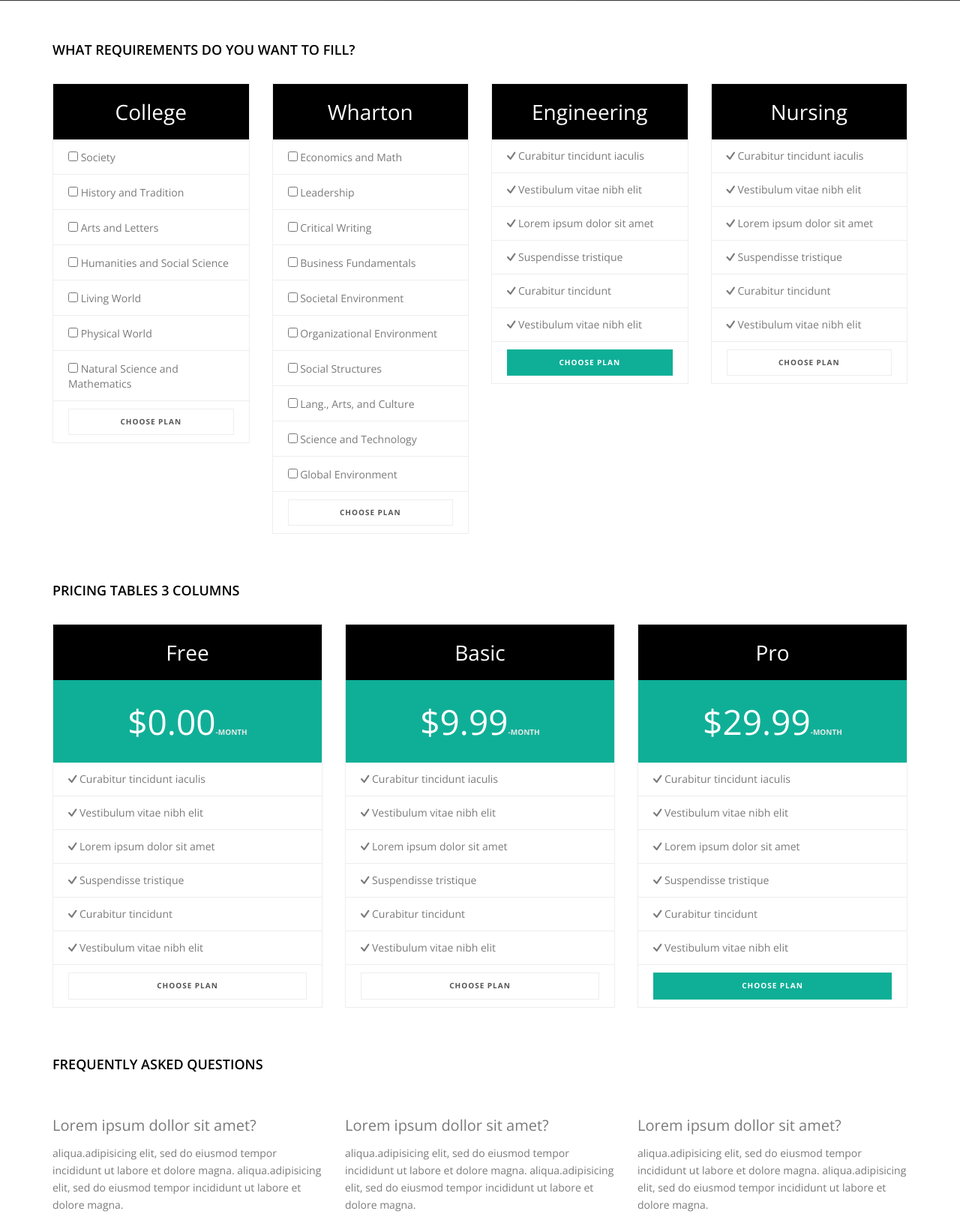
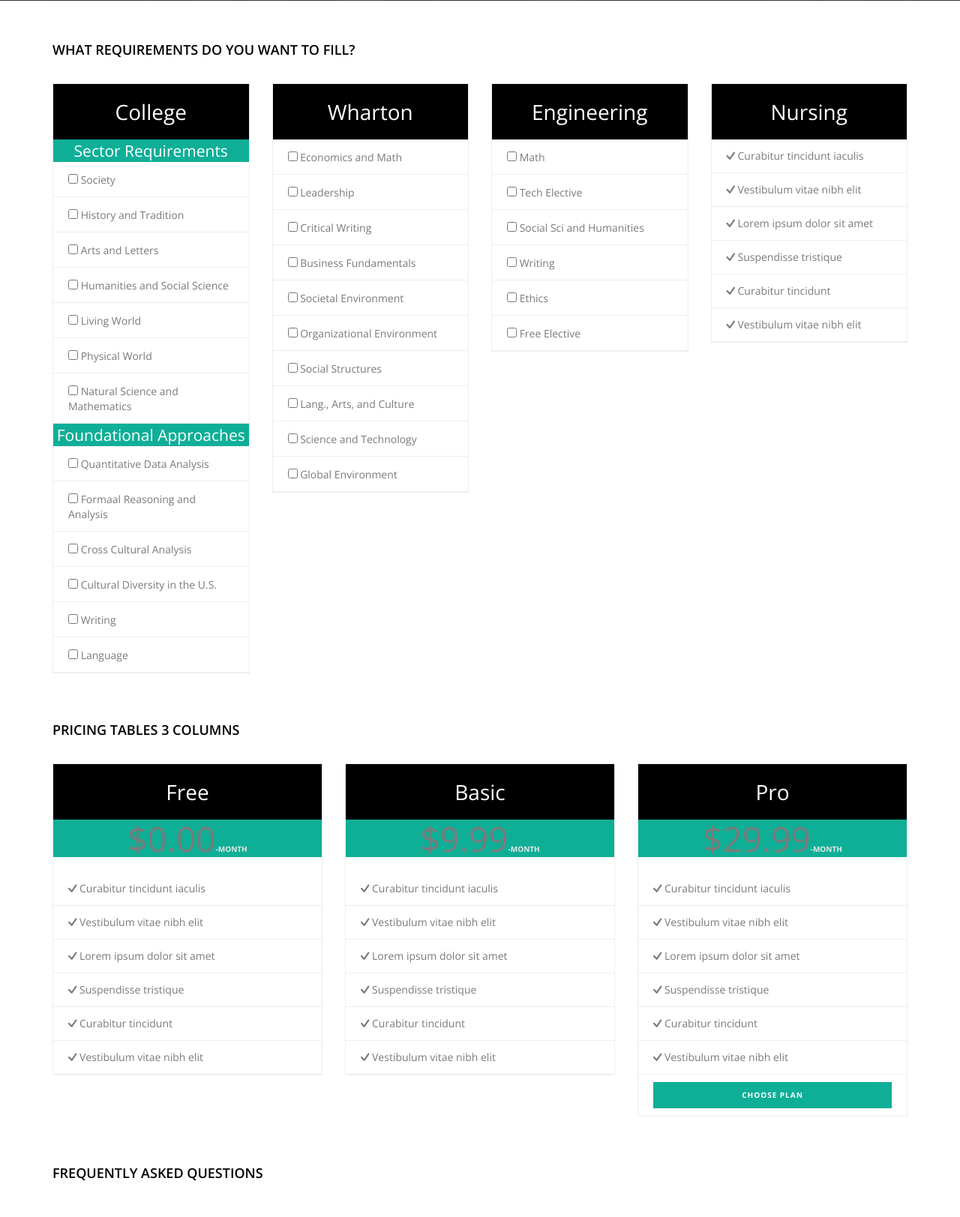
Before and after one commit to shulmanbrent/Penn-Schedule-Builder, a Flask app: page /scheduler in a window 1280 px wide. Shown: the part 297-1920 px from the top of the page at 75% size. Run offline with Flask 2, Linux system fonts and the light colour scheme; some libraries are stand-ins or nearby versions; some web fonts are replaced.

Commit message:
Updated choosing of requirements look and add engineering stuff

```diff
--- a/static/css/style.css
+++ b/static/css/style.css
@@ -1384,12 +1384,12 @@ h3.heading-progress {
 }
 
 .pricing-rate {
-  padding: 30px 10px;
+/*  padding: 30px 10px;*/
   background-color: #0FAF97;
   text-align: center;
 }
 
-.pricing-rate h1 {
+.pricing-rate h4 {
   color: #FFF;
   margin: 0px;
 }
--- a/templates/scheduler.html
+++ b/templates/scheduler.html
@@ -24,6 +24,9 @@
                         <div class="pricing-head">
                             <h3>College</h3>
                         </div>
+                        <div class="pricing-rate">
+                            <h4>Sector Requirements</h4>
+                        </div>
                         <div class="pricing-desc">
                             <ul class="list-unstyled">
                                 <li><input type="checkbox" name="vehicle" placeholder="" value="">    Society</li>
@@ -35,8 +38,18 @@
                                 <li><input type="checkbox" name="vehicle" placeholder="" value="">    Natural Science and Mathematics</li>
                             </ul>
                         </div>
-                        <div class="pricing-select">
-                            <a href="#" class="btn theme-btn-default btn-lg">Choose plan </a>
+                        <div class="pricing-rate">
+                            <h4>Foundational Approaches</h4>
+                        </div>
+                        <div class="pricing-desc">
+                            <ul class="list-unstyled">
+                                <li><input type="checkbox" name="vehicle" placeholder="" value="">    Quantitative Data Analysis</li>
+                                <li><input type="checkbox" name="vehicle" placeholder="" value="">    Formaal Reasoning and Analysis</li>
+                                <li><input type="checkbox" name="vehicle" placeholder="" value="">    Cross Cultural Analysis</li>
+                                <li><input type="checkbox" name="vehicle" placeholder="" value="">    Cultural Diversity in the U.S.</li>
+                                <li><input type="checkbox" name="vehicle" placeholder="" value="">    Writing</li>
+                                <li><input type="checkbox" name="vehicle" placeholder="" value="">    Language</li>
+                            </ul>
                         </div>
                     </div><!--pricing wrapper-->
                 </div><!--pricing col end-->
@@ -59,9 +72,7 @@
                             	<li><input type="checkbox" name="vehicle" placeholder="" value="">    Global Environment</li>
                             </ul>
                         </div>
-                        <div class="pricing-select">
-                            <a href="#" class="btn theme-btn-default btn-lg">Choose plan </a>
-                        </div>
+
                     </div><!--pricing wrapper-->
                 </div><!--pricing col end-->
                 <div class="col-md-3 col-sm-6 margin-btm-20">
@@ -71,16 +82,13 @@
                         </div>
                         <div class="pricing-desc">
                             <ul class="list-unstyled">
-                                <li><i class="ion-checkmark-round"></i> Curabitur tincidunt iaculis</li>
-                                <li><i class="ion-checkmark-round"></i> Vestibulum vitae nibh elit</li>
-                                <li><i class="ion-checkmark-round"></i> Lorem ipsum dolor sit amet</li>
-                                <li><i class="ion-checkmark-round"></i> Suspendisse tristique </li>
-                                <li><i class="ion-checkmark-round"></i> Curabitur tincidunt </li>
-                                <li><i class="ion-checkmark-round"></i> Vestibulum vitae nibh elit</li>
+                                <li><input type="checkbox" name="vehicle" placeholder="" value="">    Math</li>
+                                <li><input type="checkbox" name="vehicle" placeholder="" value="">    Tech Elective</li>
+                                <li><input type="checkbox" name="vehicle" placeholder="" value="">    Social Sci and Humanities</li>
+                                <li><input type="checkbox" name="vehicle" placeholder="" value="">    Writing</li>
+                                <li><input type="checkbox" name="vehicle" placeholder="" value="">    Ethics</li>
+                                <li><input type="checkbox" name="vehicle" placeholder="" value="">    Free Elective</li>
                             </ul>
-                        </div>
-                        <div class="pricing-select">
-                            <a href="#" class="btn theme-btn-color btn-lg">Choose plan </a>
                         </div>
                     </div><!--pricing wrapper-->
                 </div><!--pricing col end-->
@@ -98,9 +106,6 @@
                                 <li><i class="ion-checkmark-round"></i> Curabitur tincidunt </li>
                                 <li><i class="ion-checkmark-round"></i> Vestibulum vitae nibh elit</li>
                             </ul>
-                        </div>
-                        <div class="pricing-select">
-                            <a href="#" class="btn theme-btn-default btn-lg">Choose plan </a>
                         </div>
                     </div><!--pricing wrapper-->
                 </div><!--pricing col end-->
@@ -131,9 +136,6 @@
                                 <li><i class="ion-checkmark-round"></i> Vestibulum vitae nibh elit</li>
                             </ul>
                         </div>
-                        <div class="pricing-select">
-                            <a href="#" class="btn theme-btn-default btn-lg">Choose plan </a>
-                        </div>
                     </div><!--pricing wrapper-->
                 </div><!--pricing col end-->
                 <div class="col-md-4 margin-btm-20">
@@ -154,9 +156,7 @@
                                 <li><i class="ion-checkmark-round"></i> Vestibulum vitae nibh elit</li>
                             </ul>
                         </div>
-                        <div class="pricing-select">
-                            <a href="#" class="btn theme-btn-default btn-lg">Choose plan </a>
-                        </div>
+
                     </div><!--pricing wrapper-->
                 </div><!--pricing col end-->
                 <div class="col-md-4 margin-btm-20">
```
